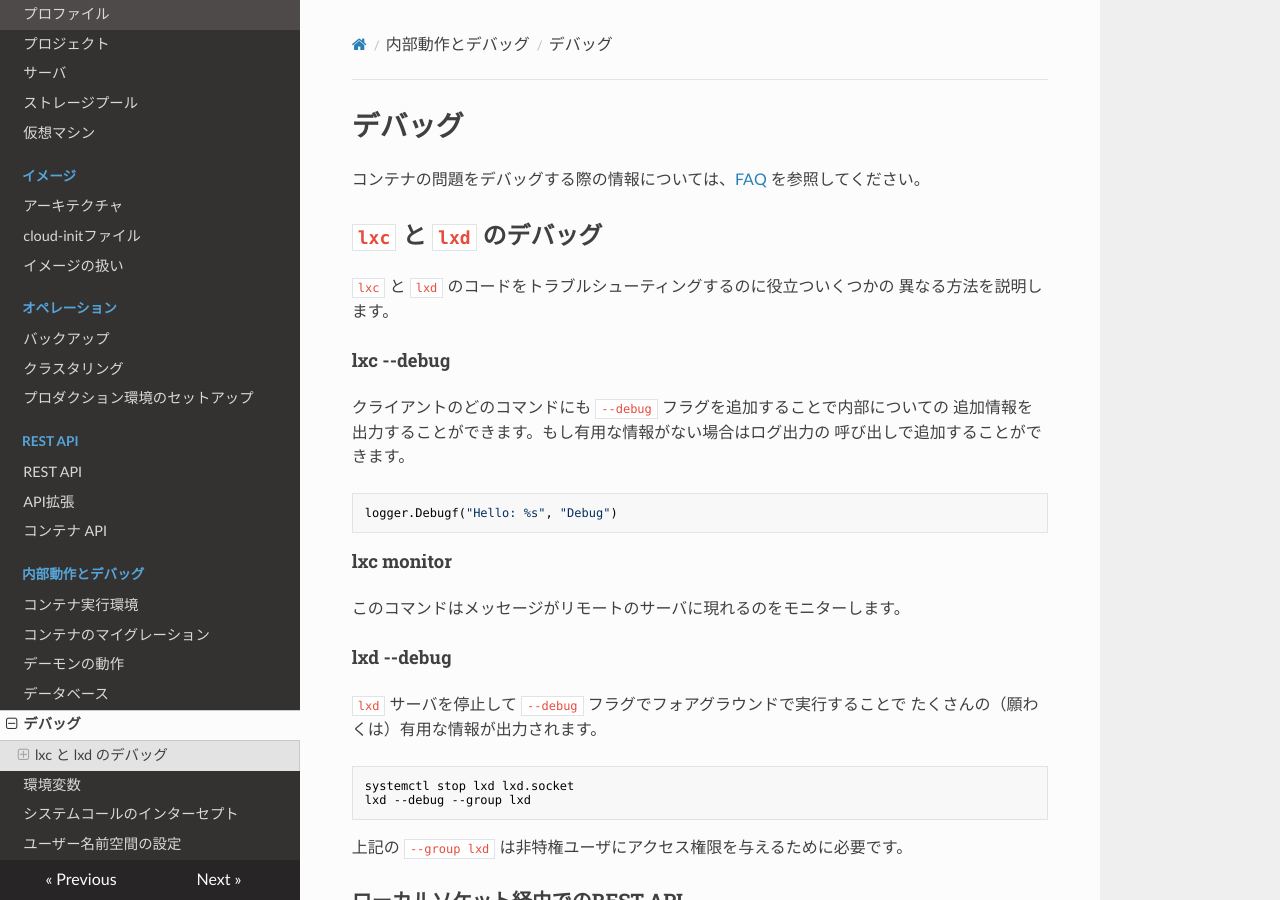
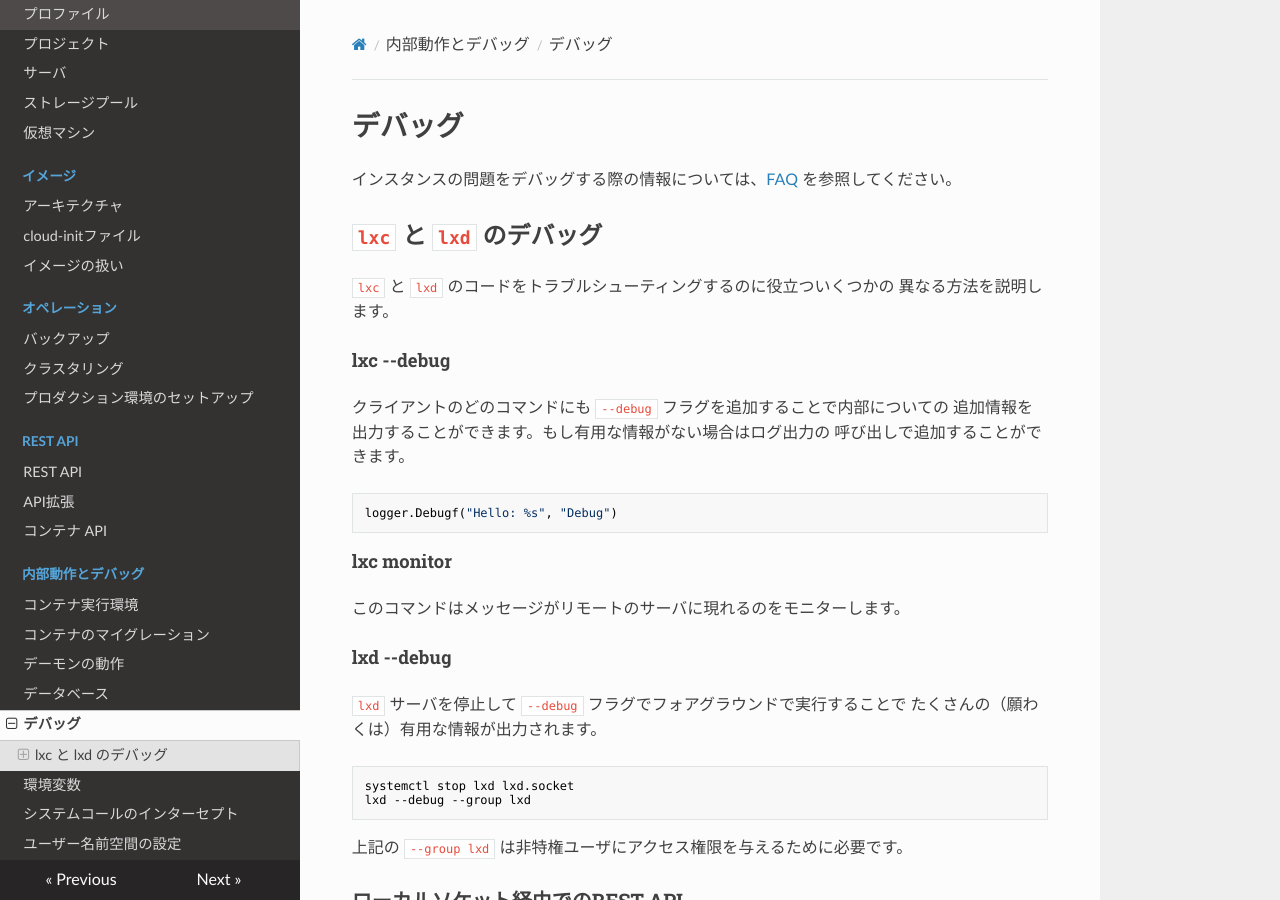
Before and after one commit to lxc-jp/lxd-ja, an MkDocs documentation site: the page built from doc/debugging.md, in a window 1280 px wide and 900 px high. Built offline with MkDocs 1.6.1, drawn with Linux system fonts in a browser that asks for light colours; nearby versions of some CDN libraries; old or Windows-style settings are respelled for this version of MkDocs.

Commit message:
Update debugging to upstream at 2020-01-31
Signed-off-by: Hiroaki Nakamura <hnakamur@gmail.com>

```diff
--- a/doc/debugging.md
+++ b/doc/debugging.md
@@ -2,9 +2,9 @@
 <!-- Debugging -->
 
 <!--
-For information on debugging container issues, see [Frequently Asked Questions](faq.md)
+For information on debugging instance issues, see [Frequently Asked Questions](faq.md)
 -->
-コンテナの問題をデバッグする際の情報については、[FAQ](faq.md) を参照してください。
+インスタンスの問題をデバッグする際の情報については、[FAQ](faq.md) を参照してください。
 
 ## `lxc` と `lxd` のデバッグ <!-- Debugging `lxc` and `lxd` -->
 
```
